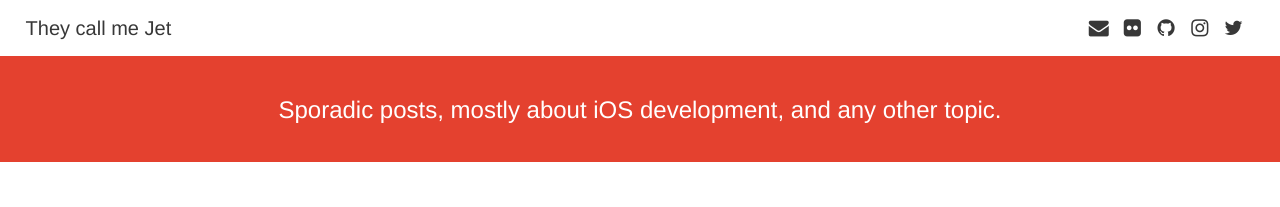
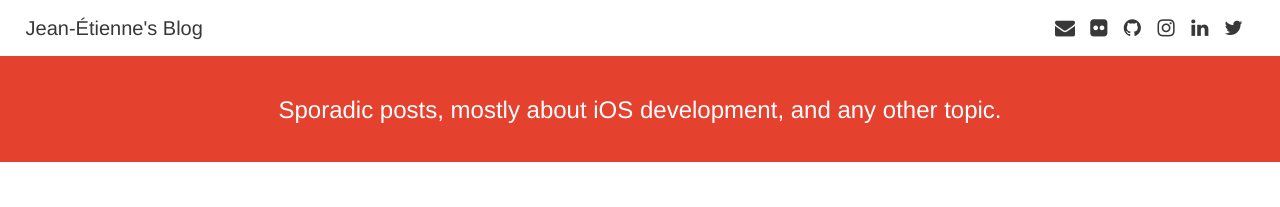
Before and after one commit to jeanetienne/jeanetienne.github.io, a Jekyll site: the page built from index.html, in a window 1280 px wide. Shown: the top 207 px of the page. Built offline with Jekyll 4.4.1, drawn with Linux system fonts in a browser that asks for light colours; nearby versions of some CDN libraries; the list of posts is cut into pages by our own code.

Commit message:
Updating Blog's name and adding LinkedIn link

```diff
--- a/_config.yml
+++ b/_config.yml
@@ -7,7 +7,7 @@ plugins: [jekyll-paginate]
 # THEME-SPECIFIC CONFIGURATION
 theme:
   # Meta
-  title: They call me Jet
+  title: Jean-Étienne's Blog
   avatar:
   gravatar: # Email MD5 hash
   description: Sporadic posts, mostly about iOS development, and any other topic. # used by search engines
@@ -34,7 +34,7 @@ theme:
   facebook:
   google_plus:
   instagram: jean.et.ienne
-  linkedin:  # Full URL
+  linkedin: https://www.linkedin.com/in/jet/
   pinterest:
   reddit:
   soundcloud:
```
